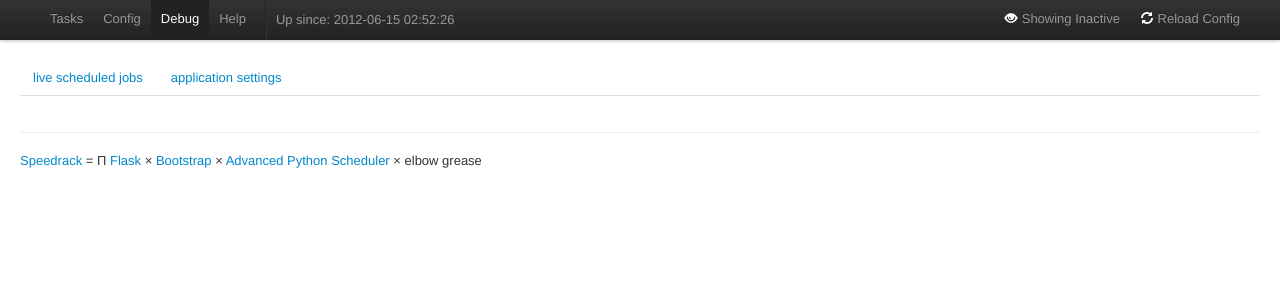
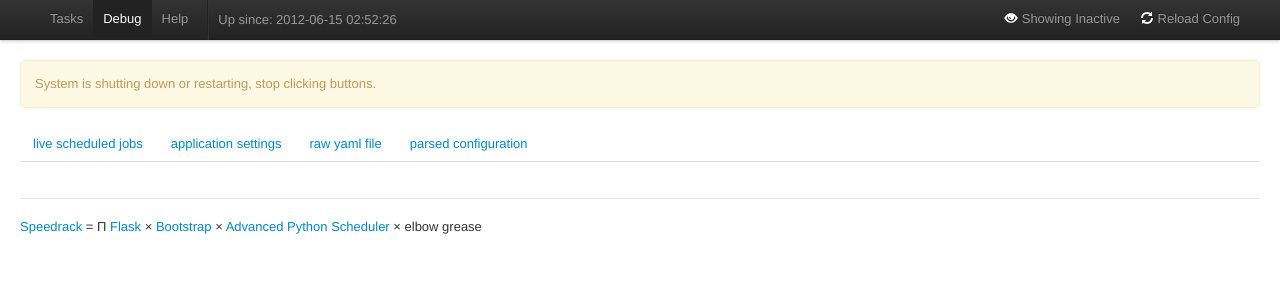
Before and after one commit to V-E-O/speedrack, a Flask app: template speedrack/templates/debug.html.jinja in a window 1280 px wide. Shown: the top 300 px of the page. Run offline with Flask 2, Linux system fonts and the light colour scheme; the template is opened without the code that fills it, so the values that code supplies are empty; some libraries are stand-ins or nearby versions.

Commit message:
compress config and debug to one page

```diff
--- a/speedrack/templates/_single_task.html.jinja
+++ b/speedrack/templates/_single_task.html.jinja
@@ -65,7 +65,7 @@
             <div class="alert alert">
               <h4 class="alert-heading">Wait, what?</h4>
               Couldn't find any results or schedule information for this task.
-	      Is it <a href="{{ url_for('show_config') }}">misconfigured</a>?
+	      Is it <a href="{{ url_for('show_debug') }}">misconfigured</a>?
             </div>
 
             {%- else -%}
--- a/speedrack/templates/debug.html.jinja
+++ b/speedrack/templates/debug.html.jinja
@@ -1,4 +1,5 @@
 {% extends "layout.html.jinja" %}
+{% from "helpers/flash.html.jinja" import render_flash %}
 {% from "helpers/link_to.html.jinja" import link_to %}
 {% from "helpers/file.html.jinja" import mono_file_summary %}
 
@@ -27,25 +28,26 @@
   <ul class="nav nav-tabs">
     {{ tab("scheduled", "live scheduled jobs") }}
     {{ tab("settings", "application settings ") }}
+    {{ tab("raw", "raw yaml file ") }}
+    {{ tab("parsed", "parsed configuration ") }}
   </ul>
 
   {% if display_data == "scheduled" %}
-  <div class="container-fluid">
-    <p><strong>{{ jobs|length }}</strong> jobs in the scheduler right now:</p>
-    <div class="span12">
-      {% for job in jobs -%}
-      <div class="row-fluid">
+
+    {% set msg = jobs|length|string + " jobs in the scheduler right now" %}
+    {{ render_flash(msg, "info") }}
+    {% for job in jobs -%}
+    <div class="row-fluid">
       <div class="span3">
 	<h4>{{ job.args[0].name }}</h4>
       </div>
       <div class="span9">
 	<p>signature: <pre>{{ job }}</pre></p>
-	<p>args: <pre>{{ job.args }}</pre></p>
+	<p>next execution time: <pre>{{ job.next_run_time }}</pre></p>
+	<p>args: <pre>{{ job.args[0]|safe|pprint }}</pre></p>
       </div>
-      </div>
-      {% endfor -%}
     </div>
-  </div>
+    {% endfor -%}
 
   {% elif display_data == "settings" %}
   <p>From <code>config/default.py</code> and other config files. Fixed; require server restart to change</p>
@@ -54,7 +56,16 @@
       {{ key }} : {{ value }}
     {% endfor -%}
   </pre>
+
+  {% elif display_data == "raw" %}
+  <p><code>{{ config['CONFIG_YAML'] }}</code></p>
+  <pre class="prettyprint lang-yaml">{{ filer.get_file_summary(config['CONFIG_YAML'], max_size = none) }}</pre>
+
+  {% elif display_data == "parsed" %}
+  <pre class="prettyprint lang-python">{{ yaml_config }}</pre>
+
   {% endif %}
+
 
 </div>
 
--- a/speedrack/templates/helpers/nav.html.jinja
+++ b/speedrack/templates/helpers/nav.html.jinja
@@ -3,7 +3,6 @@
   {%- set navigation =
     [
      ('tasks', 'show_tasks'),
-     ('config', 'show_config'),
      ('debug', 'show_debug'),
      ('help', 'show_help'),
     ]
--- a/speedrack/views.py
+++ b/speedrack/views.py
@@ -83,24 +83,6 @@
     flash("Submitted [%s] for immediate execution." % task_name, "info")
     return redirect(url_for('show_tasks', task_name = task_name, just_launched = True))
 
-
-@app.route("/config")
-def show_config():
-    yaml_config = models.Config(app.config['CONFIG_YAML'])
-
-    display_data = 'raw'
-    if ('raw' in request.args
-        or 'parsed' in request.args):
-
-        if 'raw' in request.args:
-            display_data = 'raw'
-        elif 'parsed' in request.args:
-            display_data = 'parsed'
-
-    return render_template("config.html.jinja",
-                           yaml_config=yaml_config,
-                           display_data=display_data)
-
 @app.route("/config/reload")
 def reload_config():
     app._shutdown = True
@@ -110,29 +92,37 @@
     app._shutdown = False
     _flash_msg = "Reloaded config file: {conf}".format(conf=app.config.get('CONFIG_YAML', None))
     flash(_flash_msg, "success")
-    return redirect(url_for('show_config'))
+    return redirect(url_for('show_debug'))
 
 @app.route("/config/clear")
 def clear_config():
     aps.clear(app._sched,
               app.config.get('JOB_STATE', None))
     flash("Scheduler cleared of running tasks; consider reloading config now.")
-    return redirect(url_for('show_config'))
+    return redirect(url_for('show_debug'))
 
 @app.route("/debug")
 def show_debug():
+    yaml_config = models.Config(app.config['CONFIG_YAML'])
     display_data = 'scheduled'
     if ('scheduled' in request.args
-        or 'settings' in request.args):
+        or 'settings' in request.args
+        or 'raw' in request.args
+        or 'parsed' in request.args):
 
         if 'scheduled' in request.args:
             display_data = 'scheduled'
         elif 'settings' in request.args:
             display_data = 'settings'
+        elif 'raw' in request.args:
+            display_data = 'raw'
+        elif 'parsed' in request.args:
+            display_data = 'parsed'
 
     jobs = app._sched.get_jobs()
     return render_template("debug.html.jinja",
                            jobs=jobs,
+                           yaml_config=yaml_config,
                            display_data=display_data)
 
 @app.route("/help")
```
Also changed, not shown: speedrack/templates/config.html.jinja (deleted, +0 -40 lines), speedrack/tests/views_test.py (+0 -1 lines).
